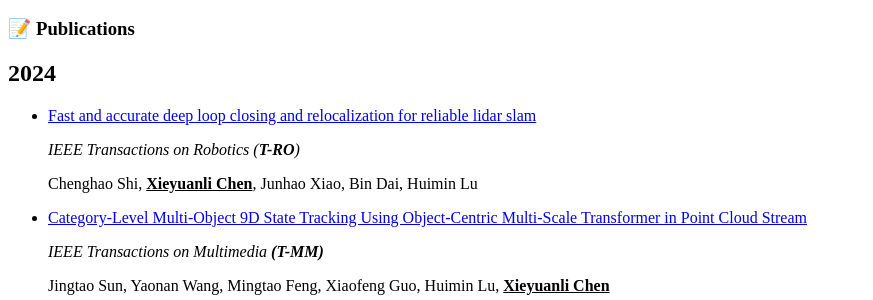
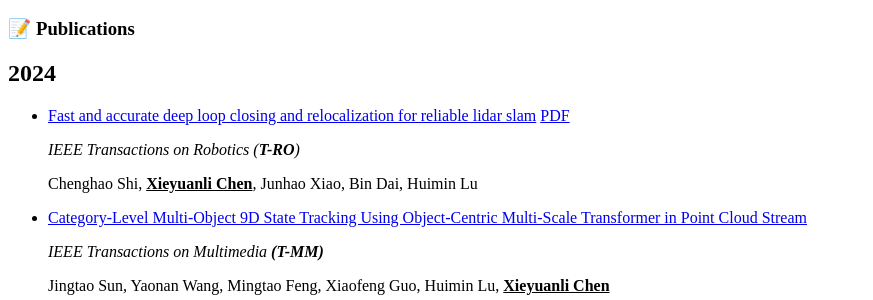
Before and after one commit to shenyehui/my-home, a Jekyll site: the page built from _pages/includes/pub.md, in a window 1280 px wide and 900 px high, scrolled down 332 px. Shown: the part 153-453 px from the top of the window, without its empty margins (0-873 px from the left). Built offline with Jekyll 4.4.1, drawn with Linux system fonts in a browser that asks for light colours; our own code applies the rules of GitHub Pages for plain Markdown files.

Commit message:
Update pub.md

```diff
--- a/_pages/includes/pub.md
+++ b/_pages/includes/pub.md
@@ -2,7 +2,7 @@
 
 # 📝 Publications
 ##  2024
-- [Fast and accurate deep loop closing and relocalization for reliable lidar slam](https://arxiv.org/pdf/2309.08086)
+- [Fast and accurate deep loop closing and relocalization for reliable lidar slam](https://ieeexplore.ieee.org/abstract/document/10494918/) [PDF](https://arxiv.org/pdf/2309.08086)
 
   *IEEE Transactions on Robotics (**T-RO**)*
 
```
